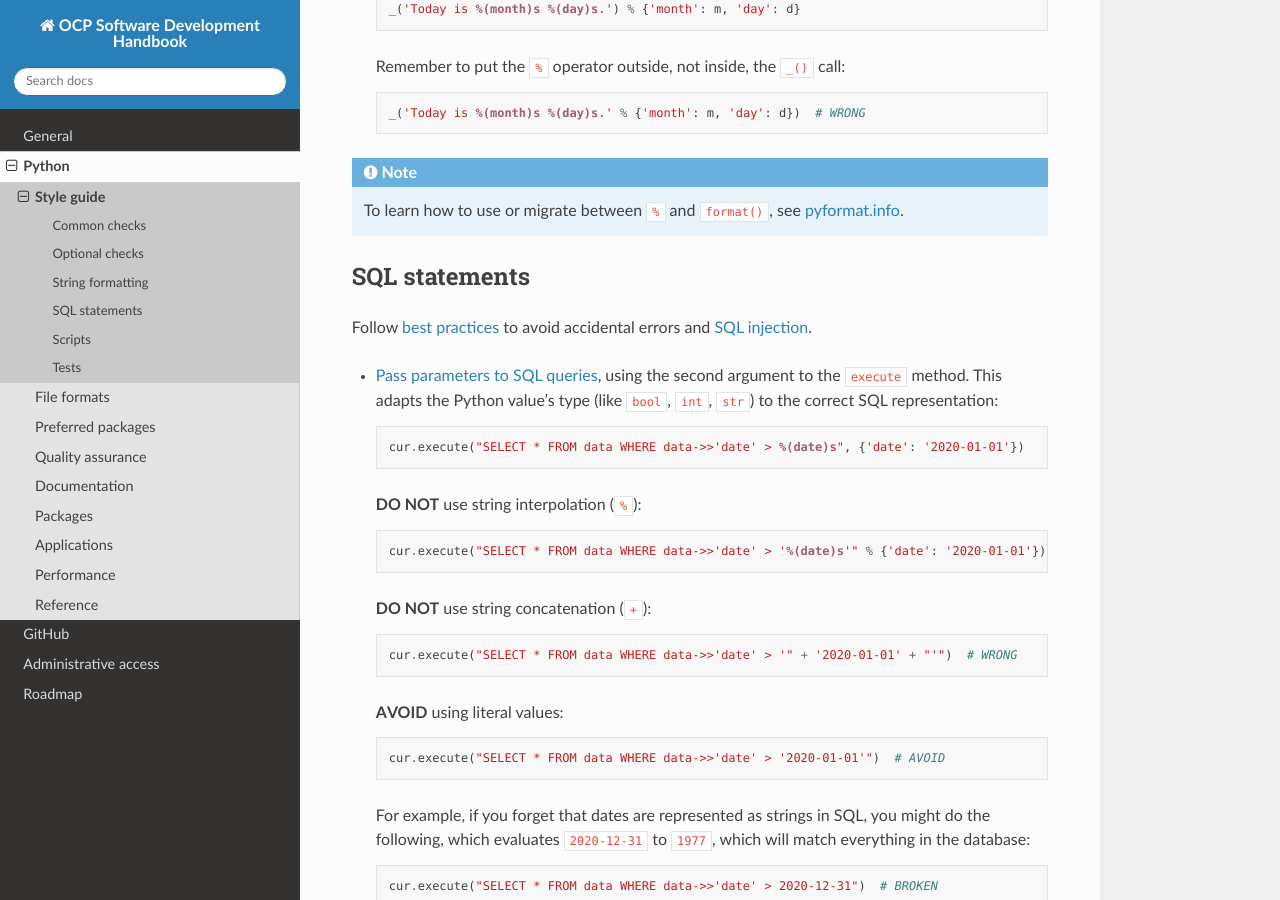
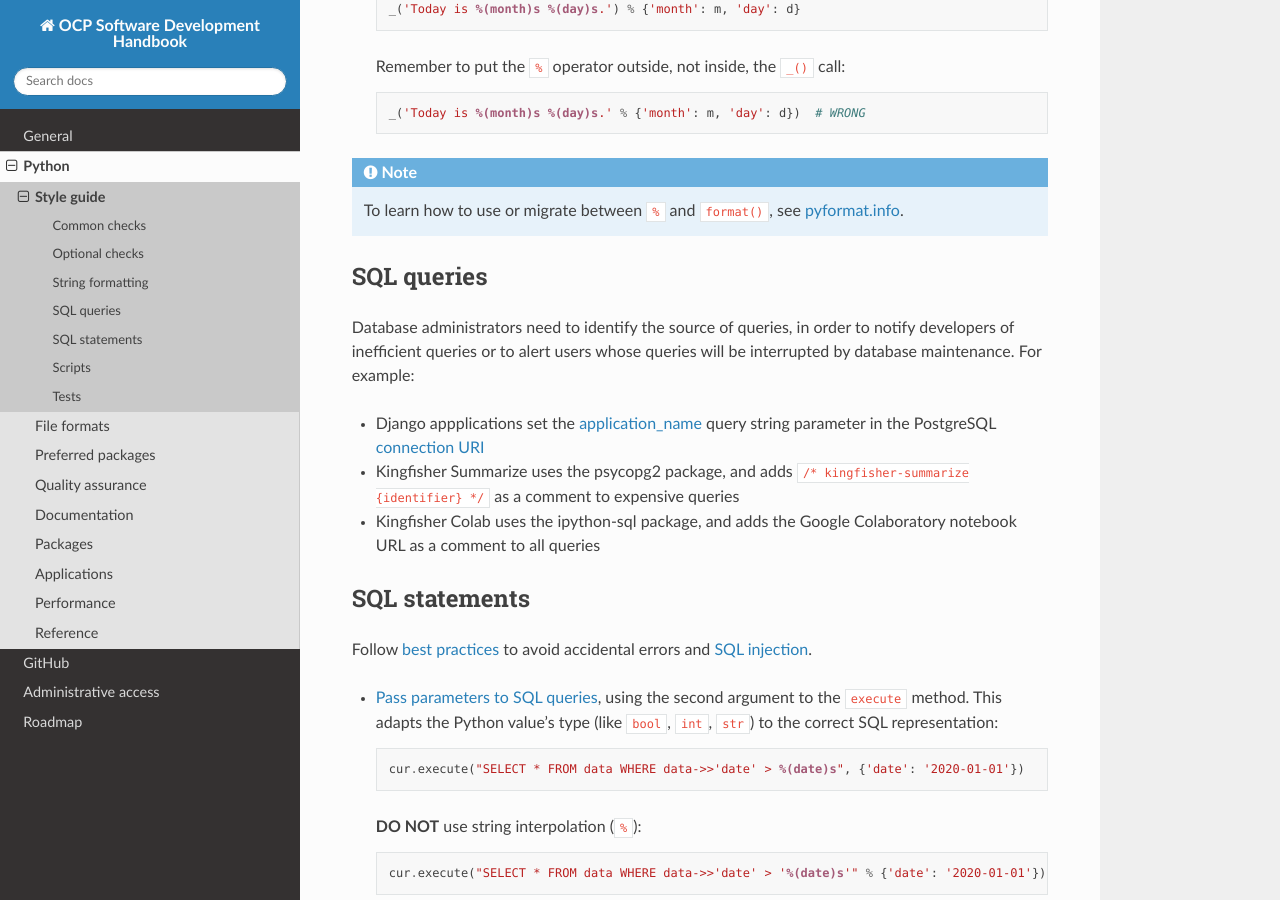
Before and after one commit to open-contracting/software-development-handbook, a Sphinx documentation site: the page built from docs/python/code.rst, in a window 1280 px wide and 900 px high, scrolled down 2327 px. Built offline with Sphinx 7.4.7 and the Read the Docs theme 2.0.0, drawn with Linux system fonts in a browser that asks for light colours.

Commit message:
python: Describe use of comments in SQL queries

```diff
--- a/docs/python/code.rst
+++ b/docs/python/code.rst
@@ -104,6 +104,15 @@ Internationalization (i18n)
 .. note::
 
    To learn how to use or migrate between ``%`` and ``format()``, see `pyformat.info <https://pyformat.info/>`__.
+
+SQL queries
+-----------
+
+Database administrators need to identify the source of queries, in order to notify developers of inefficient queries or to alert users whose queries will be interrupted by database maintenance. For example:
+
+-  Django appplications set the `application_name <https://www.postgresql.org/docs/current/runtime-config-logging.html#GUC-APPLICATION-NAME>`__ query string parameter in the PostgreSQL `connection URI <https://www.postgresql.org/docs/11/libpq-connect.html#id-1.7.3.8.3.6>`__
+-  Kingfisher Summarize uses the psycopg2 package, and adds ``/* kingfisher-summarize {identifier} */`` as a comment to expensive queries
+-  Kingfisher Colab uses the ipython-sql package, and adds the Google Colaboratory notebook URL as a comment to all queries
 
 SQL statements
 --------------
```
